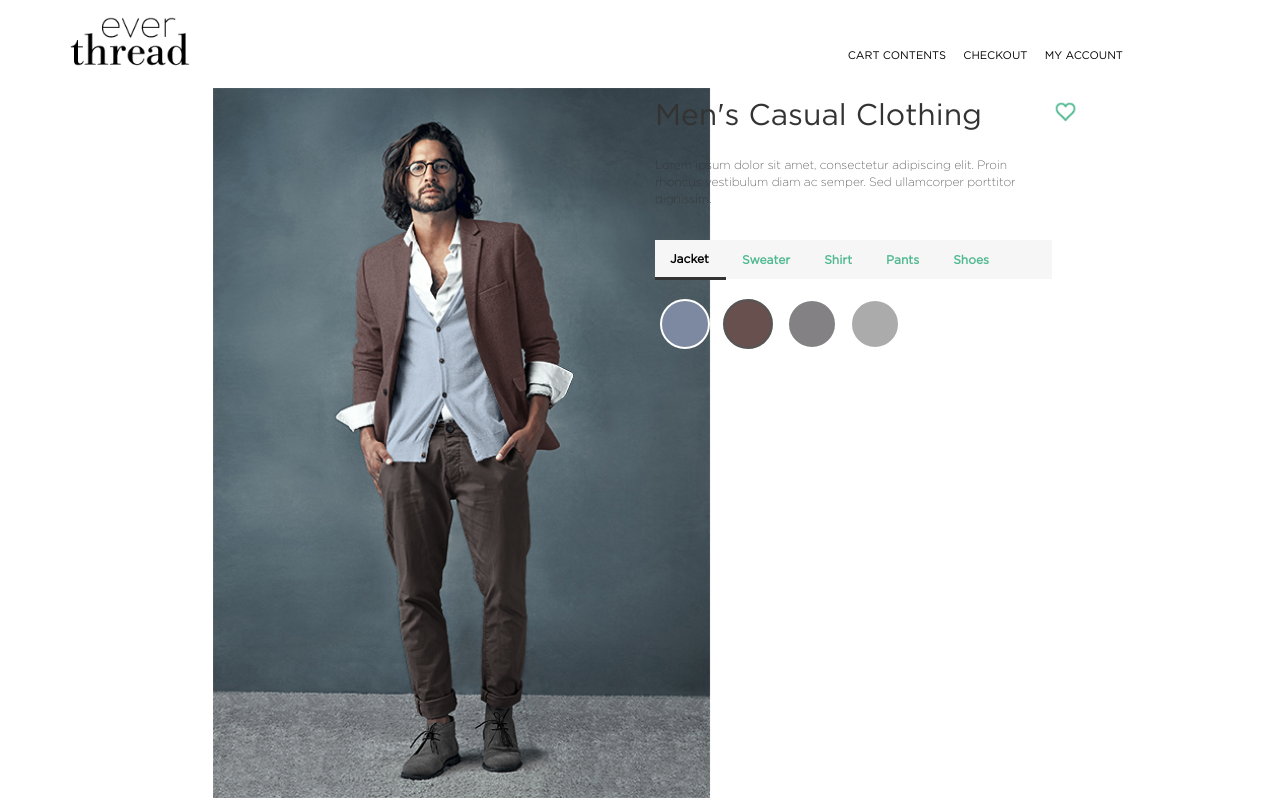
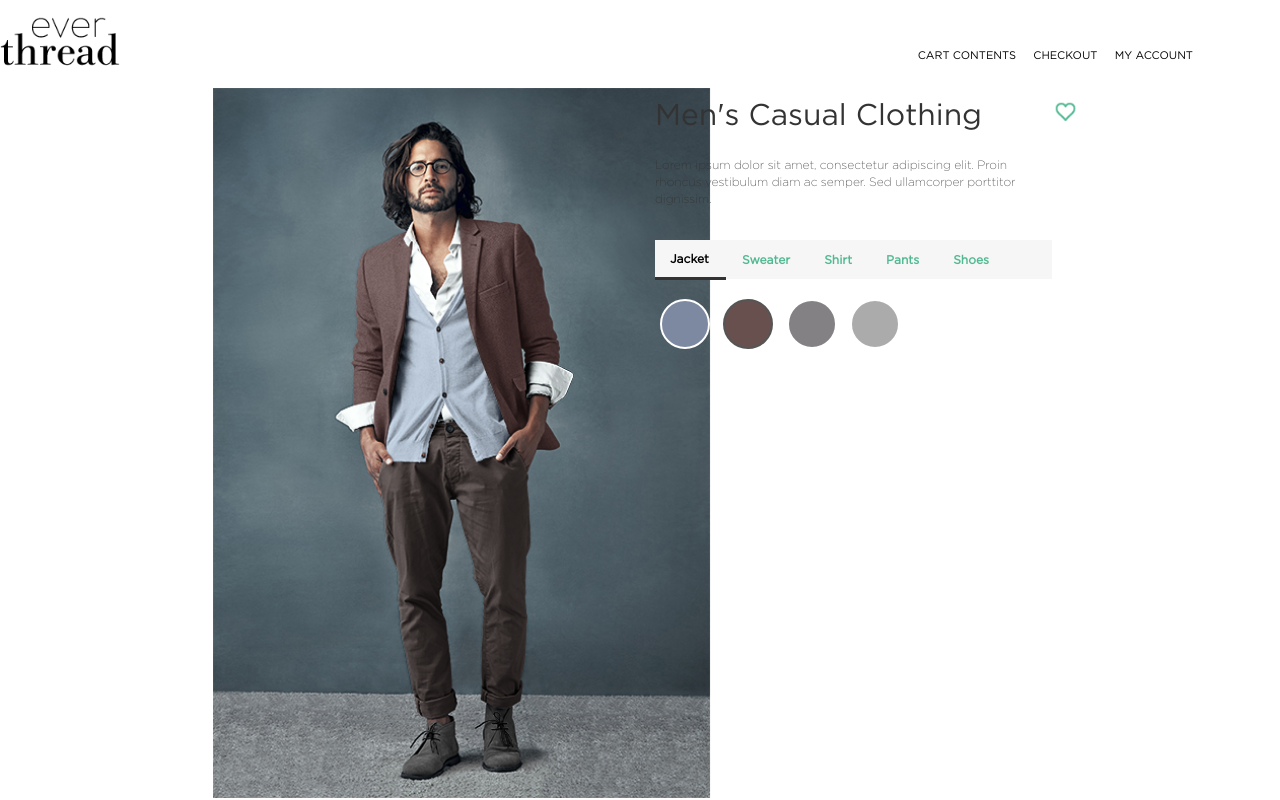
Before and after one commit to LeanSeverino1022/menscasualclothing, a plain HTML site: page index.html in a window 1280 px wide. Drawn offline with nearby package versions, Linux system fonts and the light colour scheme.

Commit message:
minor html modification

```diff
--- a/index.html
+++ b/index.html
@@ -23,19 +23,21 @@
 <body>
     <div id="page-wrapper">
         <div id="header">
-
-            <div class="container">
-
             <div id="storeLogo">
                 <a href="http://everthreadsandbox.com">
                     <img src="assets/images/store_logo.png">
                 </a>
             </div>
             <div id="headerShortcuts" class="ui-buttonset">
-                    <a href="http://everthreadsandbox.com/shopping_cart.php"><span>CART CONTENTS</span></a>
-                    <a href="http://everthreadsandbox.com/checkout_shipping.php"><span>CHECKOUT</span></a>
-                    <a href="http://everthreadsandbox.com/account.php"><span>MY ACCOUNT</span></a>
-                </div>
+                <a href="http://everthreadsandbox.com/shopping_cart.php">
+                    <span>CART CONTENTS</span>
+                </a>
+                <a href="http://everthreadsandbox.com/checkout_shipping.php">
+                    <span>CHECKOUT</span>
+                </a>
+                <a href="http://everthreadsandbox.com/account.php">
+                    <span>MY ACCOUNT</span>
+                </a>
             </div>
         </div>
 
```
Lines whose indentation alone changed are shown as unchanged.
